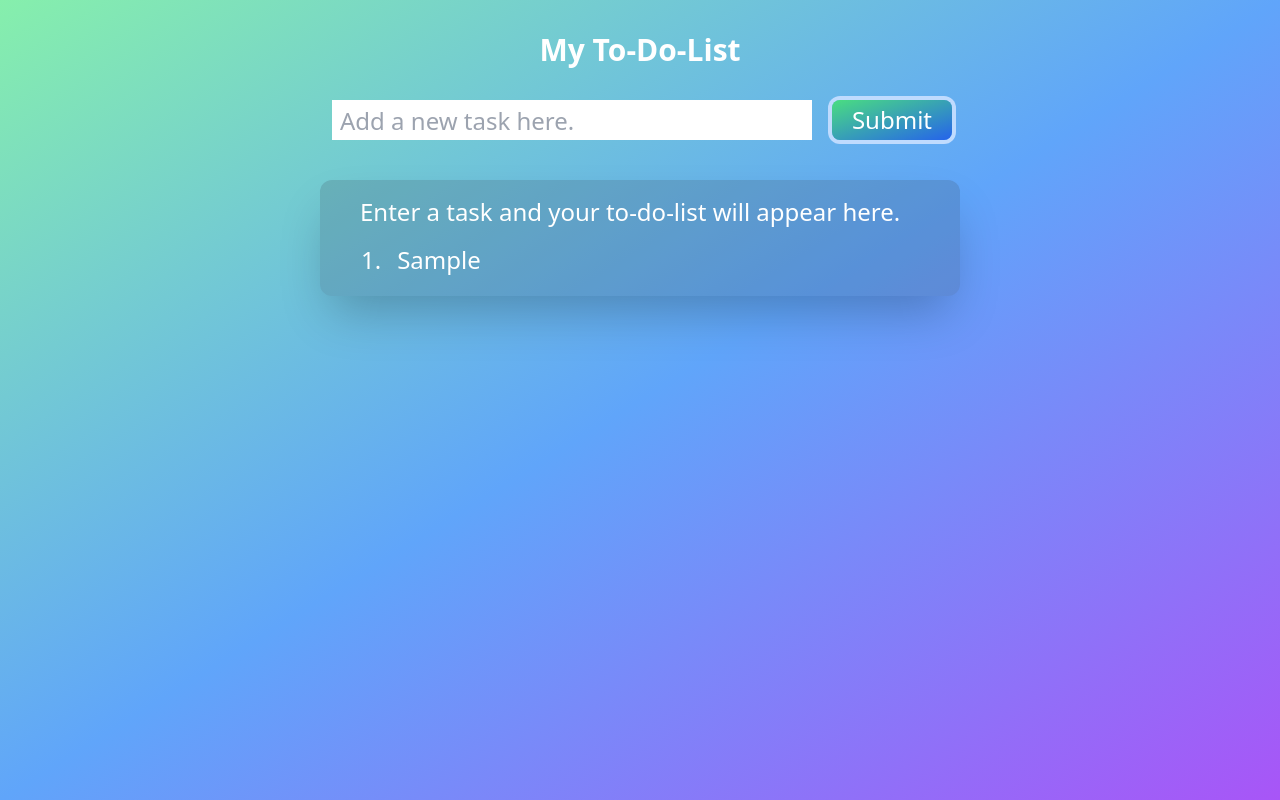
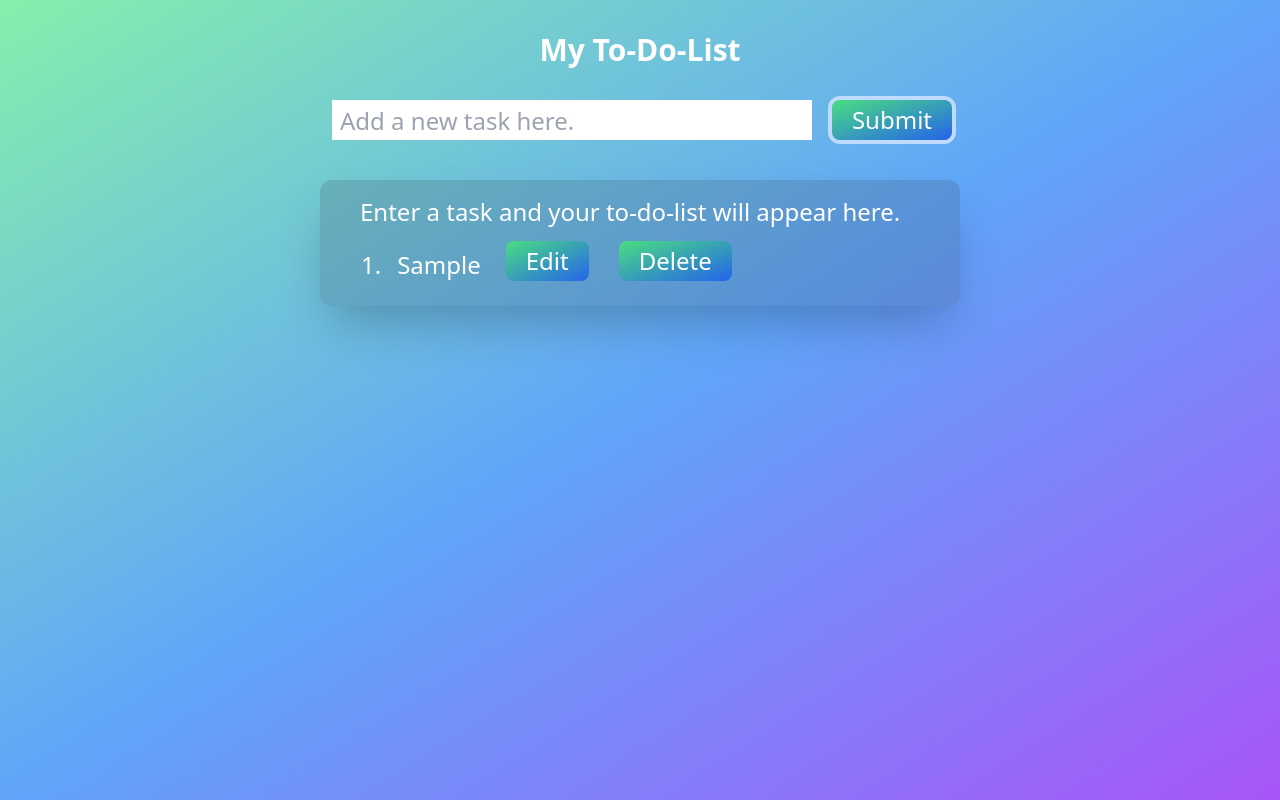
Before and after one commit to DanielaKuester/productivity-toolbox, a Next.js app: page /todo-list in a window 1280 px wide. Both pictures are taken after typing "Sample" into the empty fields and a click on the button "Submit". Built offline with nearby package versions, Linux system fonts and the light colour scheme.

Commit message:
Add: edit and delete button

```diff
--- a/pages/todo-list.js
+++ b/pages/todo-list.js
@@ -50,6 +50,22 @@ export default function TodoList() {
                             <tr key={index}>
                                 <td className="pr-3">{`${index + 1}.`}</td>
                                 <td className="p-1">{row.taskText}</td>
+                                <td>
+                                    <button type="button"
+                                        className="text-white bg-gradient-to-br from-green-400 to-blue-600 hover:bg-gradient-to-bl
+                                        focus:ring-4 focus:outline-none focus:ring-blue-200 dark:focus:ring-blue-500
+                                        font-medium rounded-lg text-2xl px-5 py-1 text-center ml-5 mr-2 mb-2 h-10">
+                                        Edit
+                                    </button>
+                                </td>
+                                <td>
+                                    <button type="button"
+                                        className="text-white bg-gradient-to-br from-green-400 to-blue-600 hover:bg-gradient-to-bl
+                                        focus:ring-4 focus:outline-none focus:ring-blue-200 dark:focus:ring-blue-500
+                                        font-medium rounded-lg text-2xl px-5 py-1 text-center ml-5 mr-2 mb-2 h-10">
+                                        Delete
+                                    </button>
+                                </td>
                             </tr>
                         ))}
                     </tbody>
```
